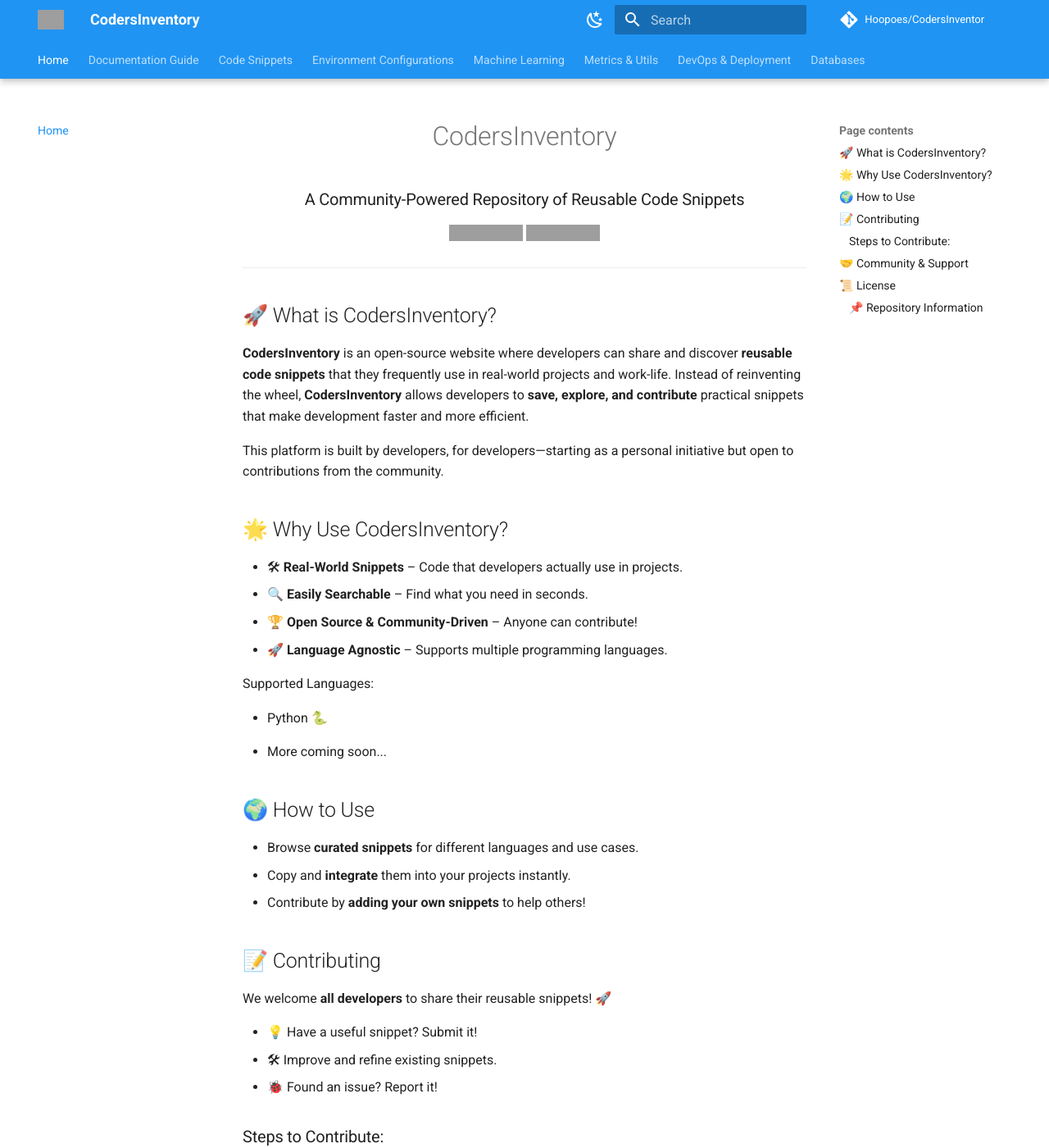
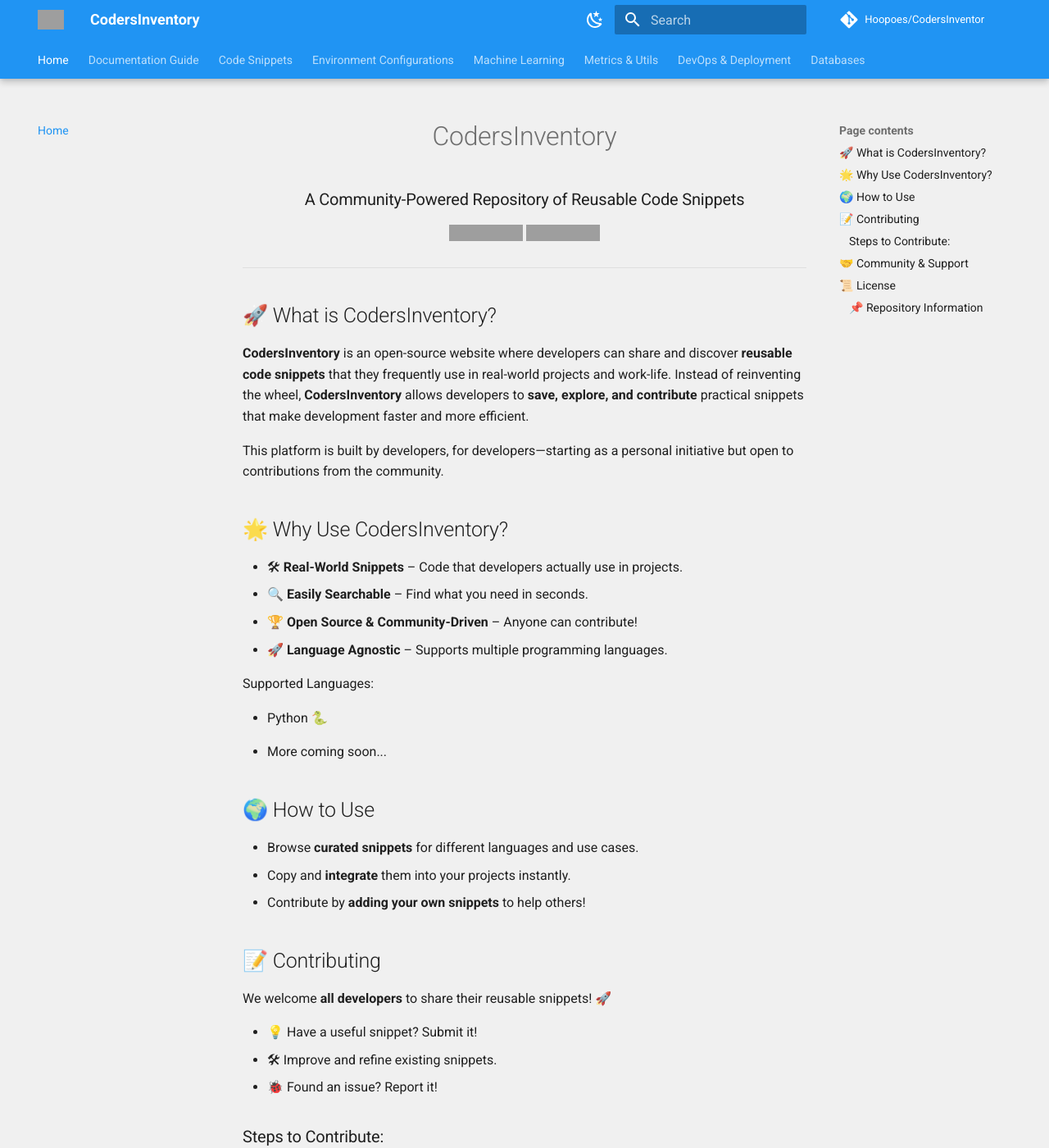
Before and after one commit to Hoopoes/CodersInventory, an MkDocs documentation site: the page built from docs/index.md, in a window 1280 px wide and 1400 px high. Shown: the whole window at 82% size. Built offline with MkDocs 1.6.1 and Material for MkDocs 9.7.7, drawn with Linux system fonts in a browser that asks for light colours; comment, search, counter and statistics services are not loaded; grey boxes are pictures that could not be loaded.

Commit message:
chore: dim theme added and dark theme updated

```diff
--- a/docs/scripts/stylesheets/extra.css
+++ b/docs/scripts/stylesheets/extra.css
@@ -0,0 +1,13 @@
+[data-md-color-scheme="default"] {
+    --md-default-bg-color: #f0f0f0; /* Light grey background */
+  }
+
+[data-md-color-scheme="dimmed"] {
+    --md-default-bg-color: #fdf6e3; /* Solarized base3 */
+    /* --md-primary-bg-color: #fdf6e3; Solarized base3 */
+    /* --md-accent-fg-color: #2aa198;  Solarized cyan */
+    /* --md-accent-bg-color: #eee8d5;  Solarized base2 */
+    /* --md-default-fg-color: #657b83; Solarized base00 */
+    /* --md-code-fg-color: #839496;    Solarized base0 */
+    /* --md-code-bg-color: #073642;    Solarized base02 */
+  }
--- a/mkdocs.yml
+++ b/mkdocs.yml
@@ -33,8 +33,6 @@
     - navigation.tabs.sticky
     - navigation.sections
     - navigation.top  # Keeps top bar but no tabs
-    - navigation.sidebar  # Enables sidebar with ☰ menu
-    - navigation.expand  # Expands sections automatically in sidebar
     # - toc.integrate # commenting this result toc placed on right hand side
     - search.suggest
     - search.share
@@ -50,11 +48,17 @@
         name: Switch to dark mode
       primary: blue
       accent: purple
+    - scheme: dimmed
+      toggle:
+        icon: material/weather-sunset
+        name: Switch to light mode
+      primary: deep orange
+      accent: purple
     - scheme: slate
       toggle:
         icon: material/weather-sunny
-        name: Switch to light mode
-      primary: deep orange
+        name: Switch to dimmed mode
+      primary: black
       accent: lime
   plugins:
   - social
```
